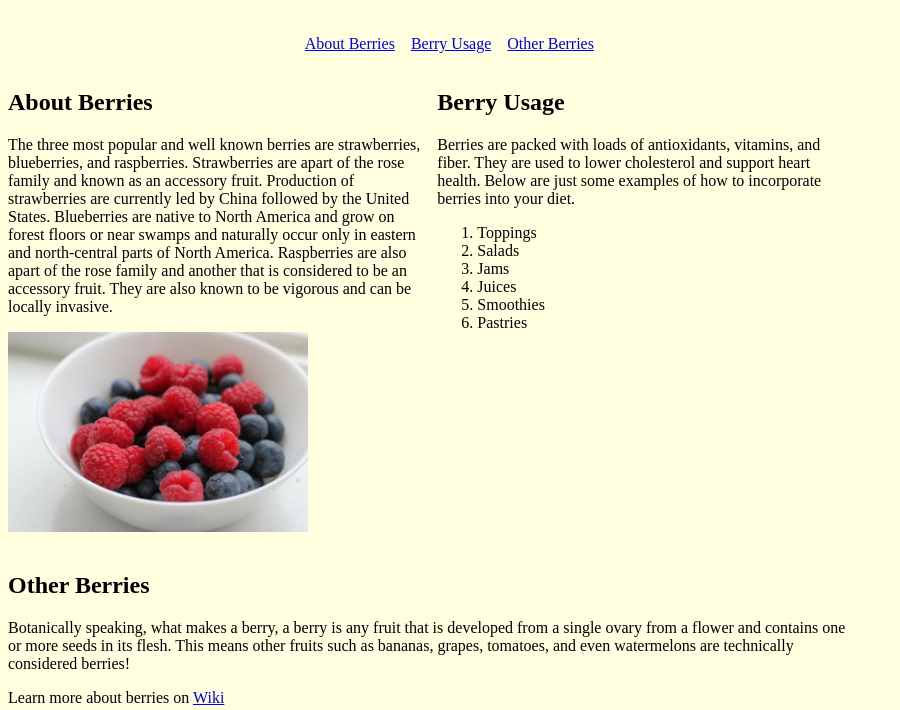
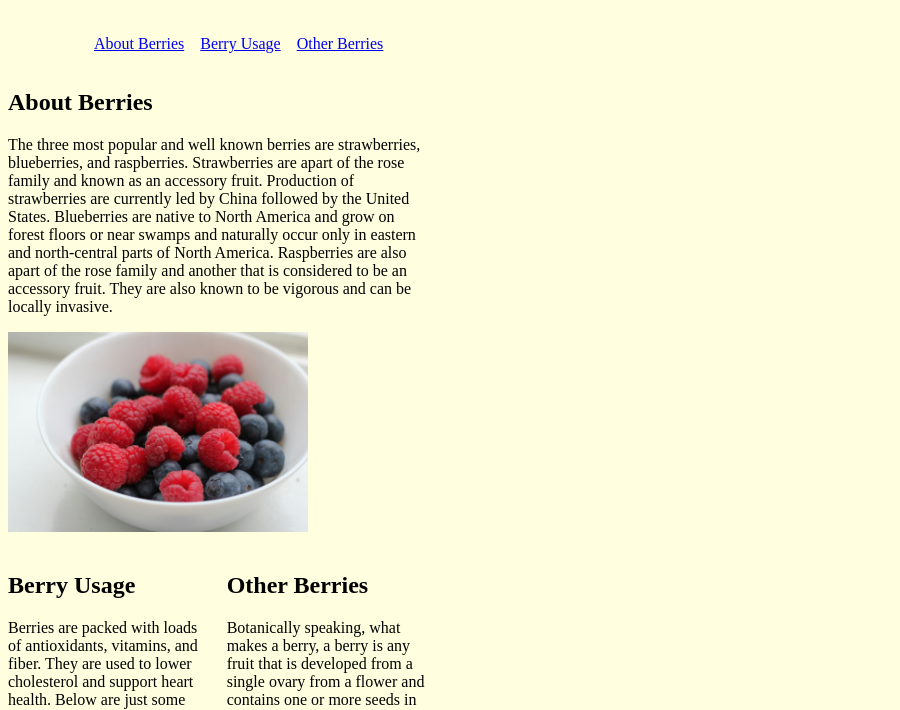
Before and after one commit to julesmarlic/MARTINEZ-LICEA-4-BUILD, a plain HTML site: page index.html in a window 1280 px wide. Shown: the part 69-779 px from the top of the page, without its empty margins (0-900 px from the left). Drawn offline with Linux system fonts and the light colour scheme.

Commit message:
update style.css
made sure its mobile friendly

```diff
--- a/style.css
+++ b/style.css
@@ -4,10 +4,10 @@
 body {
     display: grid;
     grid-template-areas:
-    "header header"
-    "nav nav"
-    "main main"
-    "footer footer";
+    "header"
+    "nav"
+    "main"
+    "footer";
     grid-template-columns: 1fr;
     background-color: tan;
 }
```
